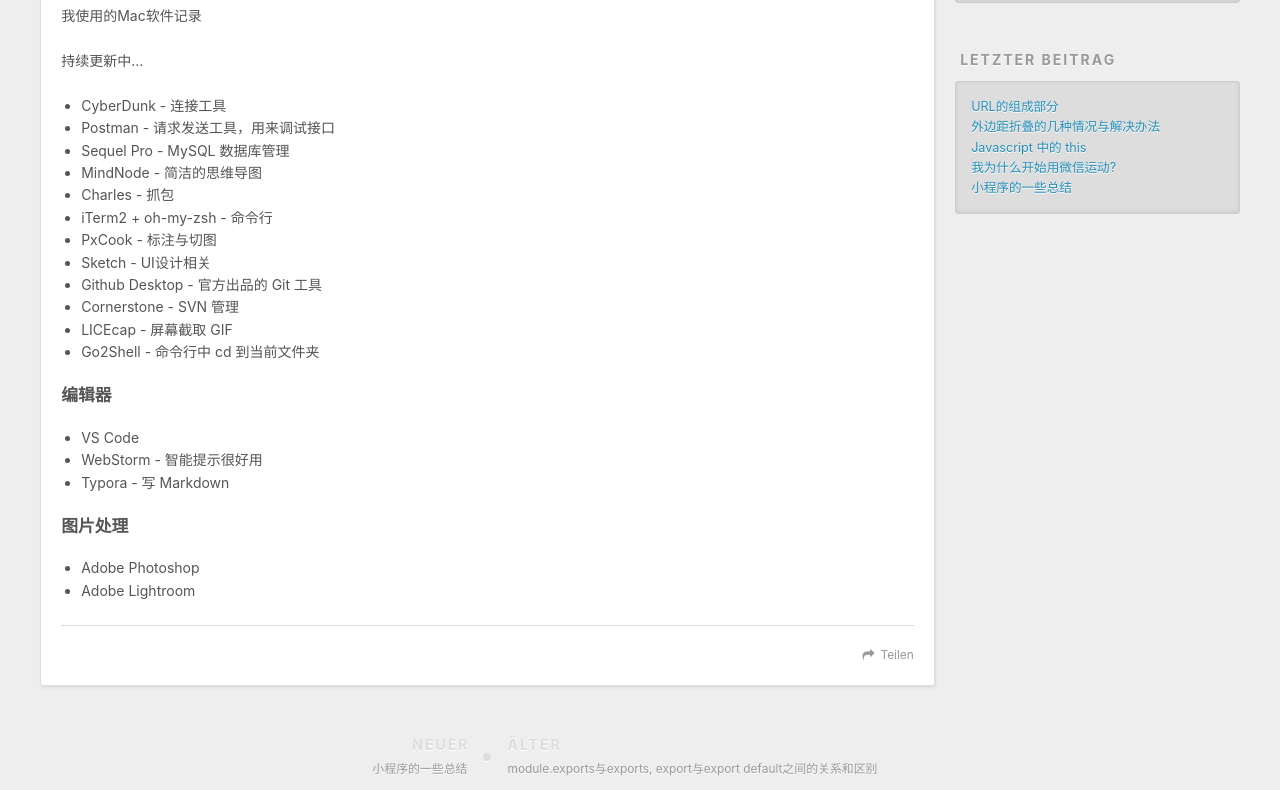
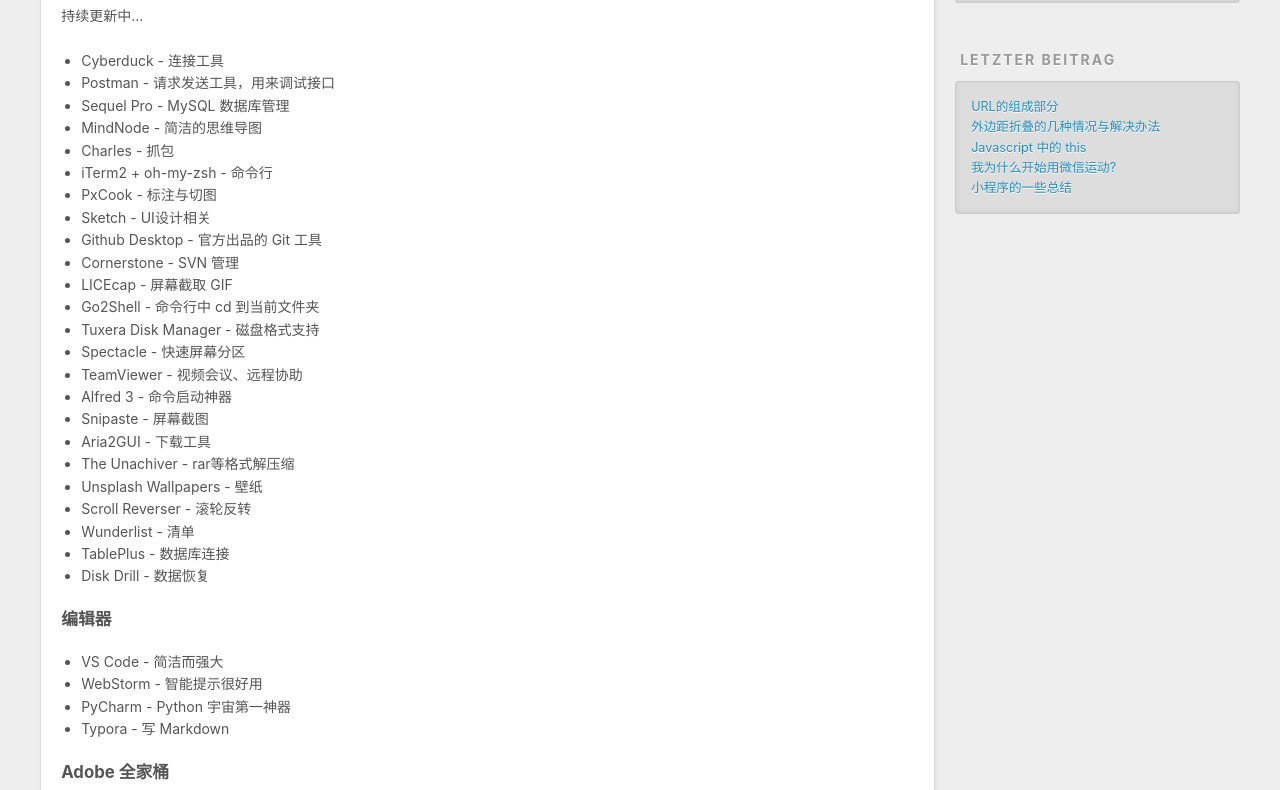
Before and after one commit to zxfred/zxfred.github.io, a plain HTML site: page 2018/03/28/我使用的Mac软件/index.html in a window 1280 px wide. Shown: the part 448-1238 px from the top of the page. Drawn offline with nearby package versions, Linux system fonts and the light colour scheme.

Commit message:
Site updated: 2018-04-02 19:23:37

```diff
--- a/2018/03/28/我使用的Mac软件/index.html
+++ b/2018/03/28/我使用的Mac软件/index.html
@@ -5,18 +5,18 @@
 
 
 
-  <title>我使用的Mac软件 | Acidic Accident</title>
+  <title>我正在使用的 Mac 软件 | Acidic Accident</title>
   <meta name="viewport" content="width=device-width, initial-scale=1, maximum-scale=1">
-  <meta name="description" content="我使用的Mac软件记录 持续更新中…  CyberDunk - 连接工具 Postman - 请求发送工具，用来调试接口 Sequel Pro - MySQL 数据库管理 MindNode - 简洁的思维导图 Charles - 抓包 iTerm2 + oh-my-zsh - 命令行 PxCook - 标注与切图 Sketch - UI设计相关 Github Desktop - 官方出品的 Git">
+  <meta name="description" content="持续更新中…  Cyberduck - 连接工具 Postman - 请求发送工具，用来调试接口 Sequel Pro - MySQL 数据库管理 MindNode - 简洁的思维导图 Charles - 抓包 iTerm2 + oh-my-zsh - 命令行 PxCook - 标注与切图 Sketch - UI设计相关 Github Desktop - 官方出品的 Git 工具 Cornerst">
 <meta property="og:type" content="article">
-<meta property="og:title" content="我使用的Mac软件">
+<meta property="og:title" content="我正在使用的 Mac 软件">
 <meta property="og:url" content="http://zxfred.github.io/2018/03/28/我使用的Mac软件/index.html">
 <meta property="og:site_name" content="Acidic Accident">
-<meta property="og:description" content="我使用的Mac软件记录 持续更新中…  CyberDunk - 连接工具 Postman - 请求发送工具，用来调试接口 Sequel Pro - MySQL 数据库管理 MindNode - 简洁的思维导图 Charles - 抓包 iTerm2 + oh-my-zsh - 命令行 PxCook - 标注与切图 Sketch - UI设计相关 Github Desktop - 官方出品的 Git">
-<meta property="og:updated_time" content="2018-03-29T11:54:06.000Z">
+<meta property="og:description" content="持续更新中…  Cyberduck - 连接工具 Postman - 请求发送工具，用来调试接口 Sequel Pro - MySQL 数据库管理 MindNode - 简洁的思维导图 Charles - 抓包 iTerm2 + oh-my-zsh - 命令行 PxCook - 标注与切图 Sketch - UI设计相关 Github Desktop - 官方出品的 Git 工具 Cornerst">
+<meta property="og:updated_time" content="2018-04-02T11:23:20.000Z">
 <meta name="twitter:card" content="summary">
-<meta name="twitter:title" content="我使用的Mac软件">
-<meta name="twitter:description" content="我使用的Mac软件记录 持续更新中…  CyberDunk - 连接工具 Postman - 请求发送工具，用来调试接口 Sequel Pro - MySQL 数据库管理 MindNode - 简洁的思维导图 Charles - 抓包 iTerm2 + oh-my-zsh - 命令行 PxCook - 标注与切图 Sketch - UI设计相关 Github Desktop - 官方出品的 Git">
+<meta name="twitter:title" content="我正在使用的 Mac 软件">
+<meta name="twitter:description" content="持续更新中…  Cyberduck - 连接工具 Postman - 请求发送工具，用来调试接口 Sequel Pro - MySQL 数据库管理 MindNode - 简洁的思维导图 Charles - 抓包 iTerm2 + oh-my-zsh - 命令行 PxCook - 标注与切图 Sketch - UI设计相关 Github Desktop - 官方出品的 Git 工具 Cornerst">
 
     <link rel="alternate" href="/atom.xml" title="Acidic Accident" type="application/atom+xml">
 
@@ -77,7 +77,7 @@
 
 
     <h1 class="article-title" itemprop="name">
-      我使用的Mac软件
+      我正在使用的 Mac 软件
     </h1>
 
 
@@ -85,10 +85,9 @@
 
     <div class="article-entry" itemprop="articleBody">
 
-        <p>我使用的Mac软件记录</p>
-<p>持续更新中…</p>
+        <p>持续更新中…</p>
 <ul>
-<li>CyberDunk - 连接工具</li>
+<li>Cyberduck - 连接工具</li>
 <li>Postman - 请求发送工具，用来调试接口</li>
 <li>Sequel Pro - MySQL 数据库管理</li>
 <li>MindNode - 简洁的思维导图</li>
@@ -100,15 +99,31 @@
 <li>Cornerstone - SVN 管理</li>
 <li>LICEcap - 屏幕截取 GIF</li>
 <li>Go2Shell - 命令行中 cd 到当前文件夹</li>
+<li>Tuxera Disk Manager - 磁盘格式支持</li>
+<li>Spectacle - 快速屏幕分区</li>
+<li>TeamViewer - 视频会议、远程协助</li>
+<li>Alfred 3 - 命令启动神器</li>
+<li>Snipaste - 屏幕截图</li>
+<li>Aria2GUI - 下载工具</li>
+<li>The Unachiver - rar等格式解压缩</li>
+<li>Unsplash Wallpapers - 壁纸</li>
+<li>Scroll Reverser - 滚轮反转</li>
+<li>Wunderlist - 清单</li>
+<li>TablePlus - 数据库连接</li>
+<li>Disk Drill - 数据恢复</li>
 </ul>
 <h4 id="编辑器"><a href="#编辑器" class="headerlink" title="编辑器"></a>编辑器</h4><ul>
-<li>VS Code</li>
+<li>VS Code - 简洁而强大</li>
 <li>WebStorm - 智能提示很好用</li>
+<li>PyCharm - Python 宇宙第一神器</li>
 <li>Typora - 写 Markdown</li>
 </ul>
-<h4 id="图片处理"><a href="#图片处理" class="headerlink" title="图片处理"></a>图片处理</h4><ul>
-<li>Adobe Photoshop</li>
-<li>Adobe Lightroom</li>
+<h4 id="Adobe-全家桶"><a href="#Adobe-全家桶" class="headerlink" title="Adobe 全家桶"></a>Adobe 全家桶</h4><ul>
+<li>Photoshop</li>
+<li>Lightroom</li>
+<li>Premiere Pro</li>
+<li>Illustrator</li>
+<li>Bridge</li>
 </ul>
 
 
```
Also changed, not shown: 2018/03/27/module-exports与exports-export与export-default之间的关系和区别/index.html (+1 -1 lines), 2018/03/29/小程序的一些总结/index.html (+1 -1 lines), archives/2018/03/index.html (+1 -1 lines), archives/2018/index.html (+1 -1 lines), archives/index.html (+1 -1 lines), index.html (+23 -8 lines).
